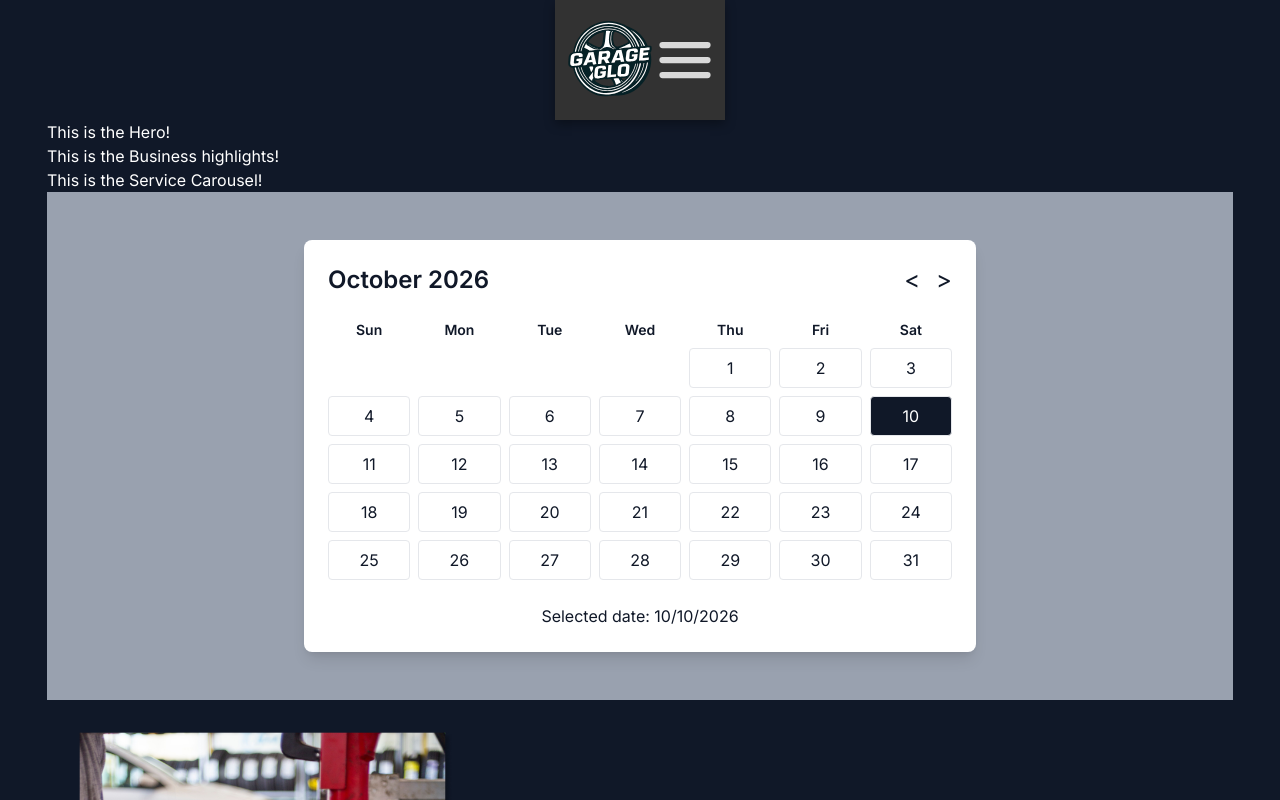
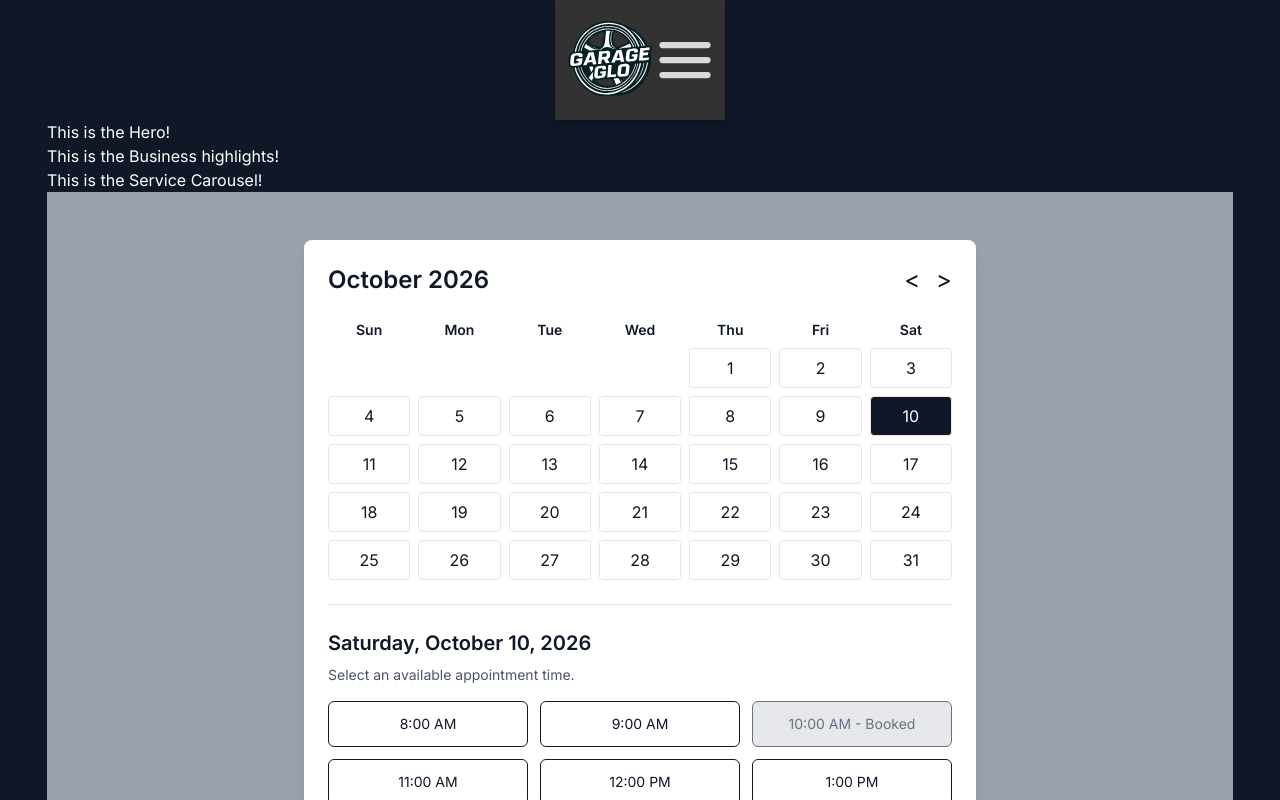
Before and after one commit to NikkoCastillo0/GloPortal, a React (Vite) app: page / in a window 1280 px wide. Both pictures are taken after a click on the button "10". Shown: the top 800 px of the page. Built offline with nearby package versions, Linux system fonts and the light colour scheme.

Commit message:
GP-18: Implement daily time slots

```diff
--- a/src/components/home/CalendarPreview.jsx
+++ b/src/components/home/CalendarPreview.jsx
@@ -7,6 +7,7 @@ export default function CalendarPreview() {
   );
 
   const [selectedDay, setSelectedDay] = useState(null);
+  const [selectedTime, setSelectedTime] = useState(null);
 
   const year = currentMonth.getFullYear();
   const month = currentMonth.getMonth();
@@ -26,9 +27,31 @@ export default function CalendarPreview() {
 
   const weekdays = ["Sun", "Mon", "Tue", "Wed", "Thu", "Fri", "Sat"];
 
+const timeSlots = [
+  "8:00 AM",
+  "9:00 AM",
+  "10:00 AM",
+  "11:00 AM",
+  "12:00 PM",
+  "1:00 PM",
+  "2:00 PM",
+  "3:00 PM",
+  "4:00 PM",
+];
+
+// Temporary test data, NOT real appointments.
+const mockBookedTimes =
+  selectedDay === null
+    ? []
+    : selectedDay % 2 === 0
+      ? ["10:00 AM", "2:00 PM"]
+      : ["9:00 AM", "1:00 PM"];
+
+
   function changeMonth(amount) {
     setCurrentMonth(new Date(year, month + amount, 1));
     setSelectedDay(null);
+    setSelectedTime(null);
   }
 
   return (
@@ -73,7 +96,10 @@ export default function CalendarPreview() {
               <button
                 key={day}
                 type="button"
-                onClick={() => setSelectedDay(day)}
+                onClick={() => {
+                    setSelectedDay(day);
+                    setSelectedTime(null);
+                }}
                 aria-pressed={selectedDay === day}
                 className={`min-h-10 cursor-pointer rounded border border-gray-200
                   ${selectedDay === day
@@ -87,15 +113,66 @@ export default function CalendarPreview() {
           )}
         </div>
 
-        <div className="mt-6 text-center">
-          {selectedDay === null ? (
-            <p>Select a date to view available times.</p>
-          ) : (
-            <p>
-              Selected date: {month + 1}/{selectedDay}/{year}
-            </p>
-          )}
-        </div>
+
+<div className="mt-6 border-t border-gray-200 pt-6">
+  {selectedDay === null ? (
+    <p className="text-center text-gray-600">
+      Select a date to view available times.
+    </p>
+  ) : (
+    <div>
+      <h3 className="mb-2 text-xl font-semibold">
+        {new Date(year, month, selectedDay).toLocaleDateString(
+          "en-US",
+          {
+            weekday: "long",
+            month: "long",
+            day: "numeric",
+            year: "numeric",
+          }
+        )}
+      </h3>
+
+      <p className="mb-4 text-sm text-gray-600">
+        Select an available appointment time.
+      </p>
+
+      <div className="grid grid-cols-2 gap-3 sm:grid-cols-3">
+        {timeSlots.map((time) => {
+          const isBooked = mockBookedTimes.includes(time);
+
+          return (
+            <button
+              key={time}
+              type="button"
+              disabled={isBooked}
+              aria-pressed={selectedTime === time}
+              onClick={() => setSelectedTime(time)}
+              className={`rounded-md border px-3 py-3 text-sm
+                ${
+                  isBooked
+                    ? "cursor-not-allowed bg-gray-200 text-gray-500"
+                    : selectedTime === time
+                      ? "cursor-pointer bg-gray-900 text-white"
+                      : "cursor-pointer bg-white hover:bg-gray-100"
+                }`}
+            >
+              {time}
+              {isBooked ? " - Booked" : ""}
+            </button>
+          );
+        })}
+      </div>
+
+      {selectedTime && (
+        <p className="mt-5 text-center font-medium text-green-700">
+          Selected appointment time: {selectedTime}
+        </p>
+      )}
+    </div>
+  )}
+</div>
+
 
       </div>
     </section>
```
